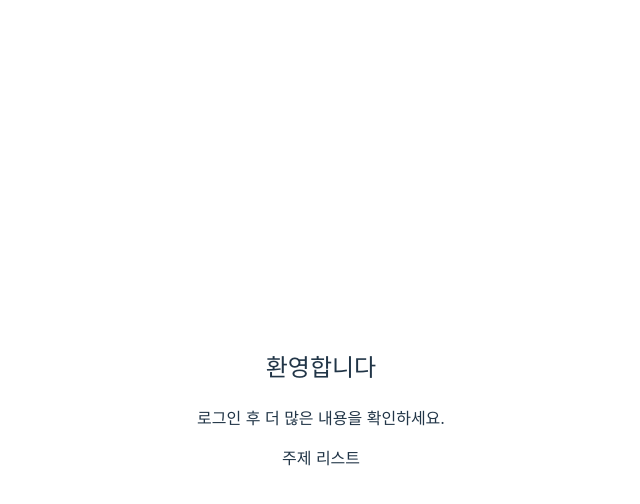
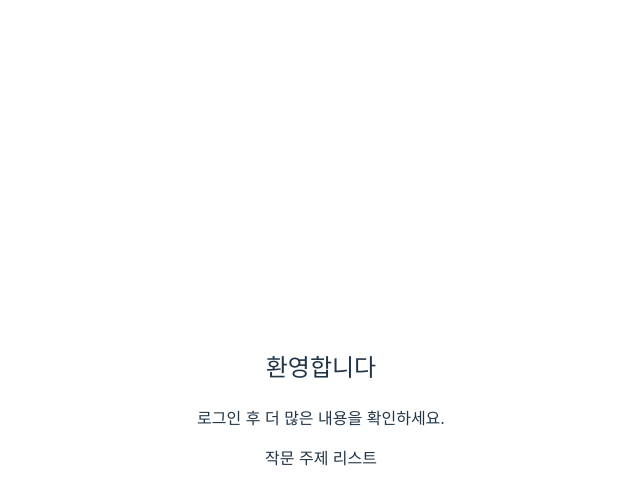
Before and after one commit to wnsdk/write, a React (Vite) app in the folder fe/: page / in a window 1280 px wide. Both pictures are taken after a click on the button "작문하기". Shown: the top 504 px of the page, without its empty margins (319-959 px from the left). Built offline with nearby package versions, Linux system fonts and the light colour scheme.

Commit message:
Fix: Header 수정

```diff
--- a/fe/src/pages/ListPage.jsx
+++ b/fe/src/pages/ListPage.jsx
@@ -1,12 +1,14 @@
-import { useParams } from 'react-router-dom';
+import { useLocation } from 'react-router-dom';
 
 export default function ListPage() {
-    const { mode } = useParams();
+    const location = useLocation();
+    const { state } = location;
+    const mode = state?.mode;
 
     return (
         <>
-            {mode === 'writing' && <p>작문</p>}
-            {mode === 'copying' && <p>필사</p>}주제 리스트
+            {mode === 'writing' && <span>작문</span>}
+            {mode === 'copying' && <span>필사</span>} 주제 리스트
         </>
     );
 }
--- a/fe/src/pages/MainPage.jsx
+++ b/fe/src/pages/MainPage.jsx
@@ -5,8 +5,8 @@ export default function MainPage() {
 
     return (
         <>
-            <button onClick={() => navigate('/list', { mode: { type: 'writing' } })}>작문하기</button>
-            <button onClick={() => navigate('/list', { mode: { type: 'copying' } })}>필사하기</button>
+            <button onClick={() => navigate('/list', { state: { mode: 'writing' } })}>작문하기</button>
+            <button onClick={() => navigate('/list', { state: { mode: 'copying' } })}>필사하기</button>
         </>
     );
 }
```
